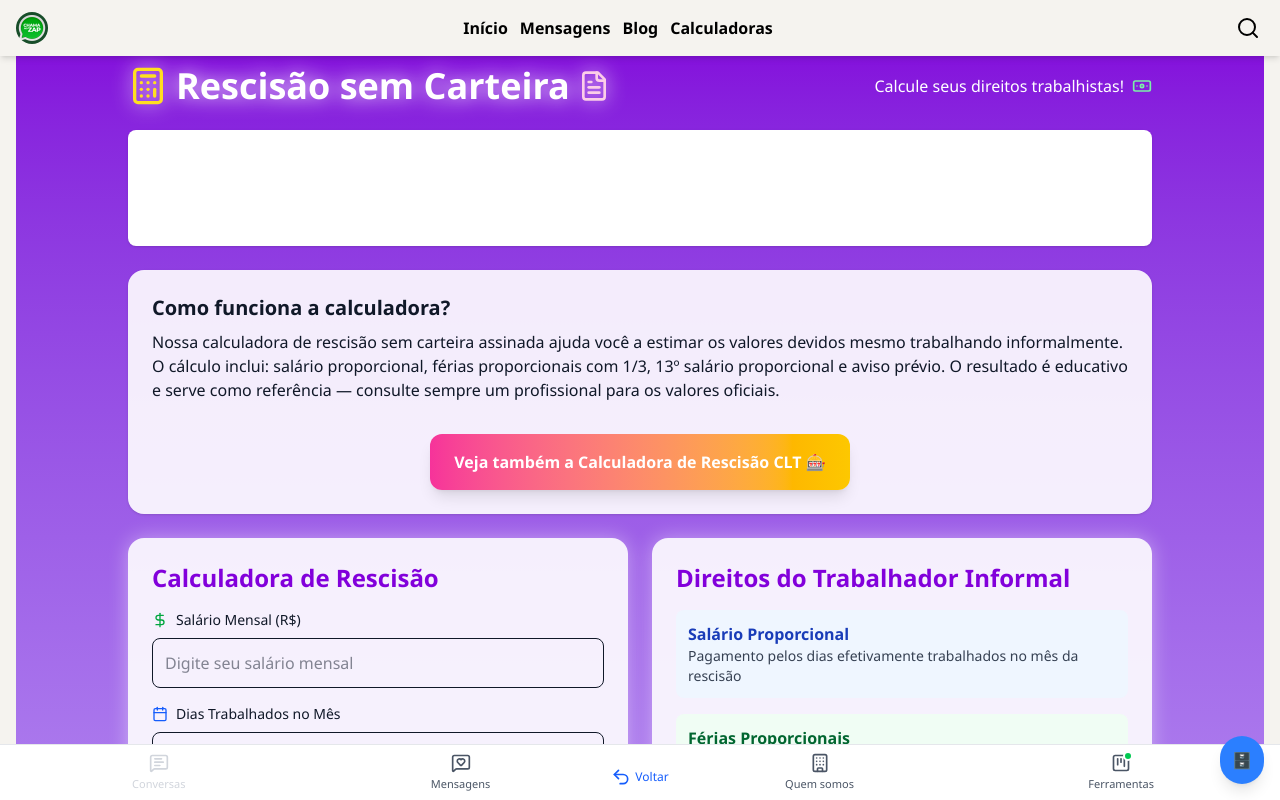
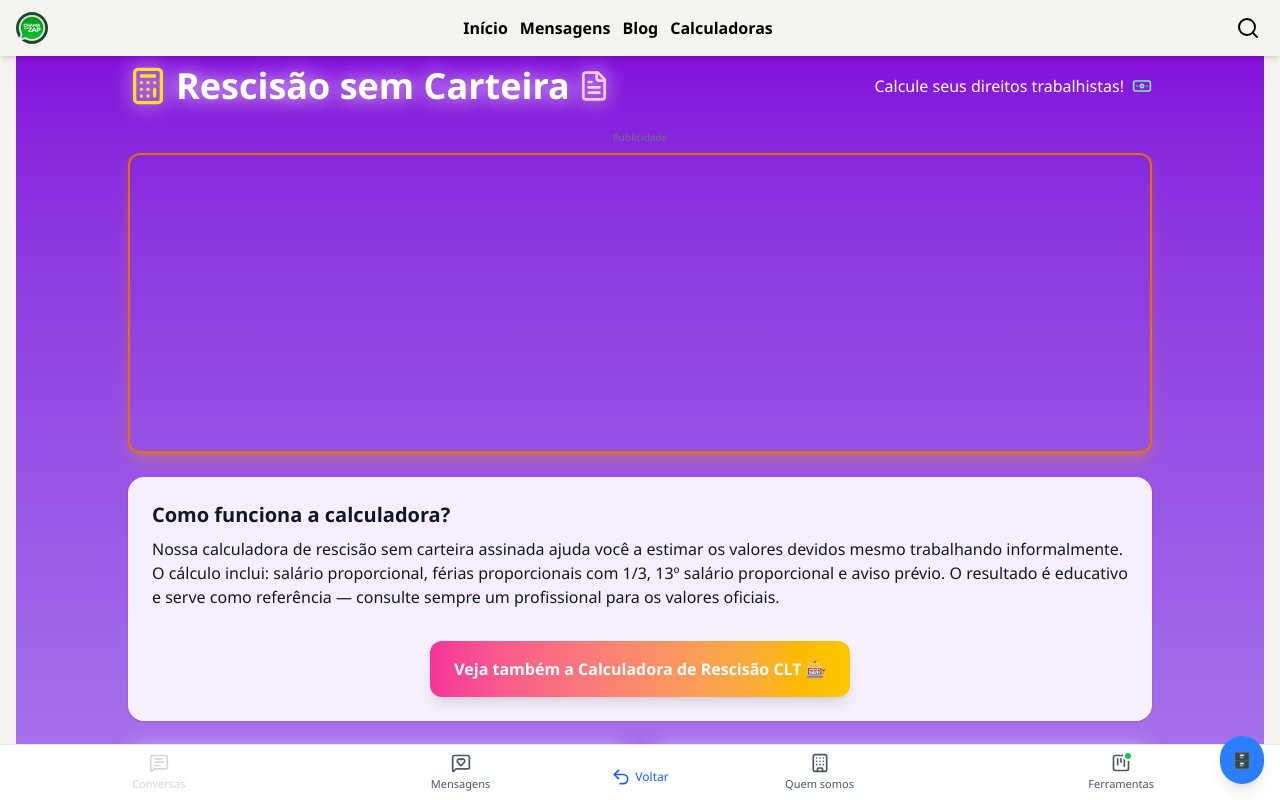
Before and after one commit to WilliaMachadoCosta/Blog, a Next.js app in the folder chama/: page /calculo-de-rescisao-sem-carteira-assinada-entenda-seus-direitos-e-como-calcular in a window 1280 px wide. Built offline with nearby package versions, Linux system fonts and the light colour scheme.

Commit message:
adicionando borda e espacamento entre elementos ad

```diff
--- a/chama/src/app/calculadora-rescisao/page.tsx
+++ b/chama/src/app/calculadora-rescisao/page.tsx
@@ -51,7 +51,15 @@ export default function CalculadoraRescisaoGame() {
                     </p>
                 </header>
 
-                <GoogleAdsense slot="9825364292" className="border-2 border-amber-600" />
+                {/* <GoogleAdsense slot="9825364292" className="border-2 border-purple-700 mb-6 shadow-lg" /> */}
+                <div className="mt-6 mb-6">
+                    <p className="text-[10px] text-gray-500 text-center mb-2">Publicidade</p>
+                    <GoogleAdsense
+                        slot="9825364292"
+                        className="border-2 border-amber-600 shadow-lg shadow-amber-500/30 rounded-xl"
+                    />
+                </div>
+
 
                 {/* Bloco explicativo */}
                 <section className="bg-white/90 text-gray-900 p-4 sm:p-6 rounded-2xl shadow mb-6">
@@ -300,6 +308,7 @@ export default function CalculadoraRescisaoGame() {
                 </main>
 
             </div>
+            <GoogleAdsense slot="9825364292" className="border-2 border-purple-700 mb-6 shadow-lg" />
             <section className="max-w-4xl mx-auto px-4 py-12 text-gray-800">
                 <h2 className="text-2xl font-bold mb-6">
                     Como funciona a rescisão de contrato de trabalho?
--- a/chama/src/app/calculadoras/page.tsx
+++ b/chama/src/app/calculadoras/page.tsx
@@ -6,6 +6,7 @@ import Head from "next/head";
 import Link from "next/link";
 import { motion } from "framer-motion";
 import { Calculator, TrendingUp, FileText, DollarSign, BarChart3, Users } from "lucide-react";
+import GoogleAdsense from "@/components/banner/googleAdsense";
 
 const calculadoras = [
     {
@@ -104,7 +105,13 @@ export default function CalculadorasPage() {
                     </motion.p>
                 </header>
 
-                <GoogleAd />
+                <div className="mt-6 mb-6">
+                    <p className="text-[10px] text-gray-500 text-center mb-2">Publicidade</p>
+                    <GoogleAdsense
+                        slot="9825364292"
+                        className="border-2 border-amber-600 shadow-lg shadow-amber-500/30 rounded-xl"
+                    />
+                </div>
 
                 {/* Bloco explicativo */}
                 <motion.section
--- a/chama/src/app/calculo-de-rescisao-sem-carteira-assinada-entenda-seus-direitos-e-como-calcular/page.tsx
+++ b/chama/src/app/calculo-de-rescisao-sem-carteira-assinada-entenda-seus-direitos-e-como-calcular/page.tsx
@@ -7,6 +7,7 @@ import CalculatorWrapper from '@/components/utils/calculo-sem-carteira-assinada/
 import { Metadata } from 'next';
 import Script from 'next/script';
 import GoogleAd from "@/components/banner/google-ads";
+import GoogleAdsense from "@/components/banner/googleAdsense";
 
 export default function CalculoRescisaoSemCarteira() {
     return (
@@ -64,7 +65,13 @@ export default function CalculoRescisaoSemCarteira() {
                     </p>
                 </header>
 
-                <GoogleAd />
+                <div className="mt-6 mb-6">
+                    <p className="text-[10px] text-gray-500 text-center mb-2">Publicidade</p>
+                    <GoogleAdsense
+                        slot="9825364292"
+                        className="border-2 border-amber-600 shadow-lg shadow-amber-500/30 rounded-xl"
+                    />
+                </div>
 
                 {/* Bloco explicativo */}
                 <section className="bg-white/90 text-gray-900 p-4 sm:p-6 rounded-2xl shadow mb-6">
```
